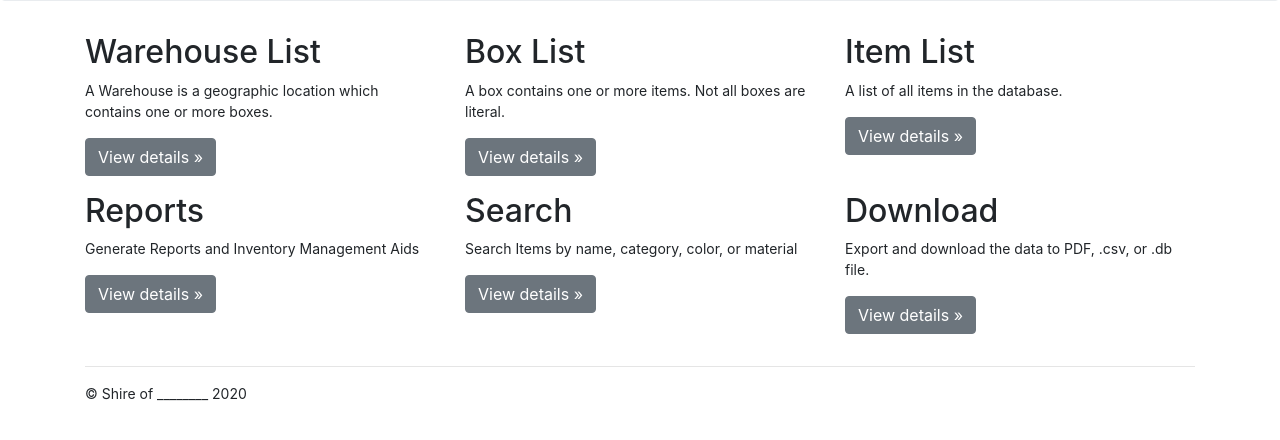
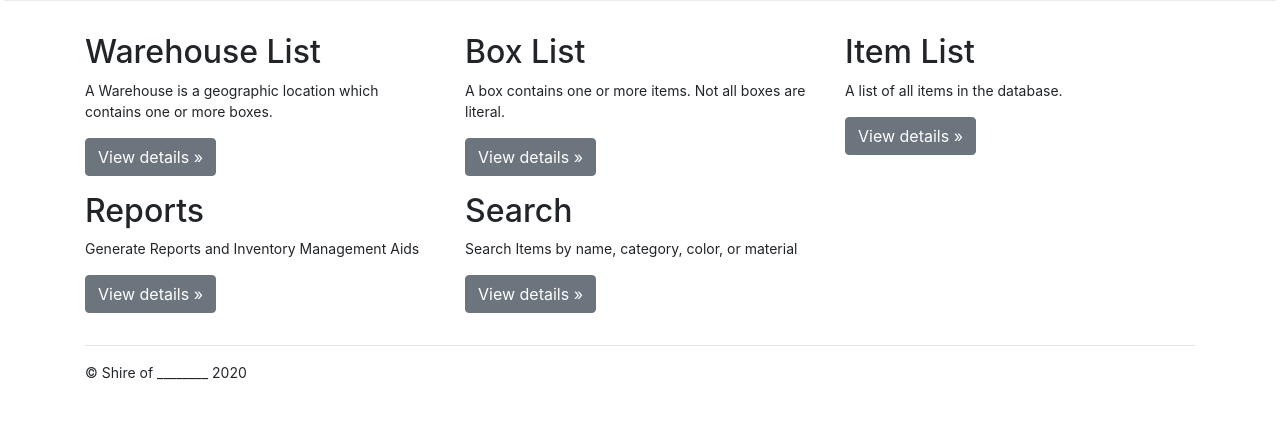
Before and after one commit to Straffzy/inventory, a Django app: page / in a window 1280 px wide. Shown: the part 378-818 px from the top of the page. After the commit the page ends 758 px from the top, so only its background shows below. Run offline with Django 3.2, Linux system fonts and the light colour scheme; data that the repository does not hold is empty; some libraries are stand-ins or nearby versions.

```diff
--- a/templates/inv/index.html
+++ b/templates/inv/index.html
@@ -44,11 +44,7 @@
         <p>Search Items by name, category, color, or material</p>
         <p><a class="btn btn-secondary" href="{% url 'search' %}" role="button">View details &raquo;</a></p>
       </div>
-      <div class="col-md-4">
-        <h2>Download</h2>
-        <p>Export and download the data to PDF, .csv, or .db file.</p>
-        <p><a class="btn btn-secondary" href="{% url 'downloads' %}" role="button">View details &raquo;</a></p>
-      </div>
+
     </div>
     <hr>
 
```
